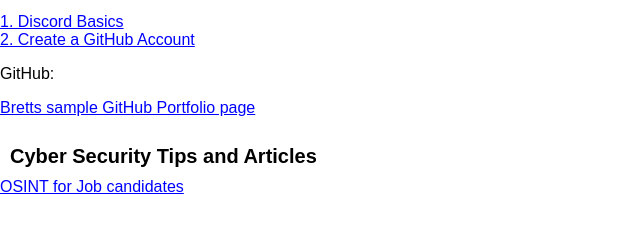
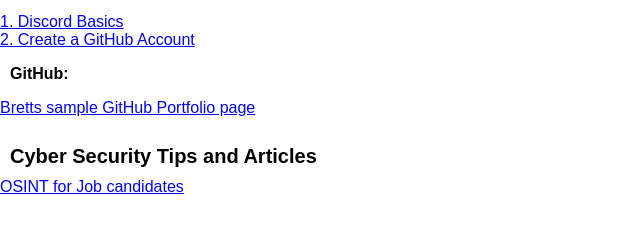
Before and after one commit to blong206b/SkillsTraining, a plain HTML site: page index.html in a window 1280 px wide. Shown: the part 508-737 px from the top of the page, 0-640 px from the left. Drawn offline with Linux system fonts and the light colour scheme.

Commit message:
Update index.html

```diff
--- a/index.html
+++ b/index.html
@@ -39,7 +39,7 @@
         <p style="margin-left:10px; font-weight: bold;">Discord:</p>
         <a href="https://www.linkedin.com/pulse/discord-basics-github-brett-long/">1. Discord Basics</a><br>
         <a href="https://www.linkedin.com/pulse/create-github-account-fast-brett-long/">2. Create a GitHub Account</a>
-        <p>GitHub:</p>
+        <p style="margin-left:10px; font-weight: bold;">GitHub:</p>
         <a href="https://blong206b.github.io/DataExplorator/">Bretts sample GitHub Portfolio page</a><br><br>
         <h2>Cyber Security Tips and Articles</h2>
         <a href="https://www.linkedin.com/pulse/osint-job-candidates-brett-long/">OSINT for Job candidates</a>
```
